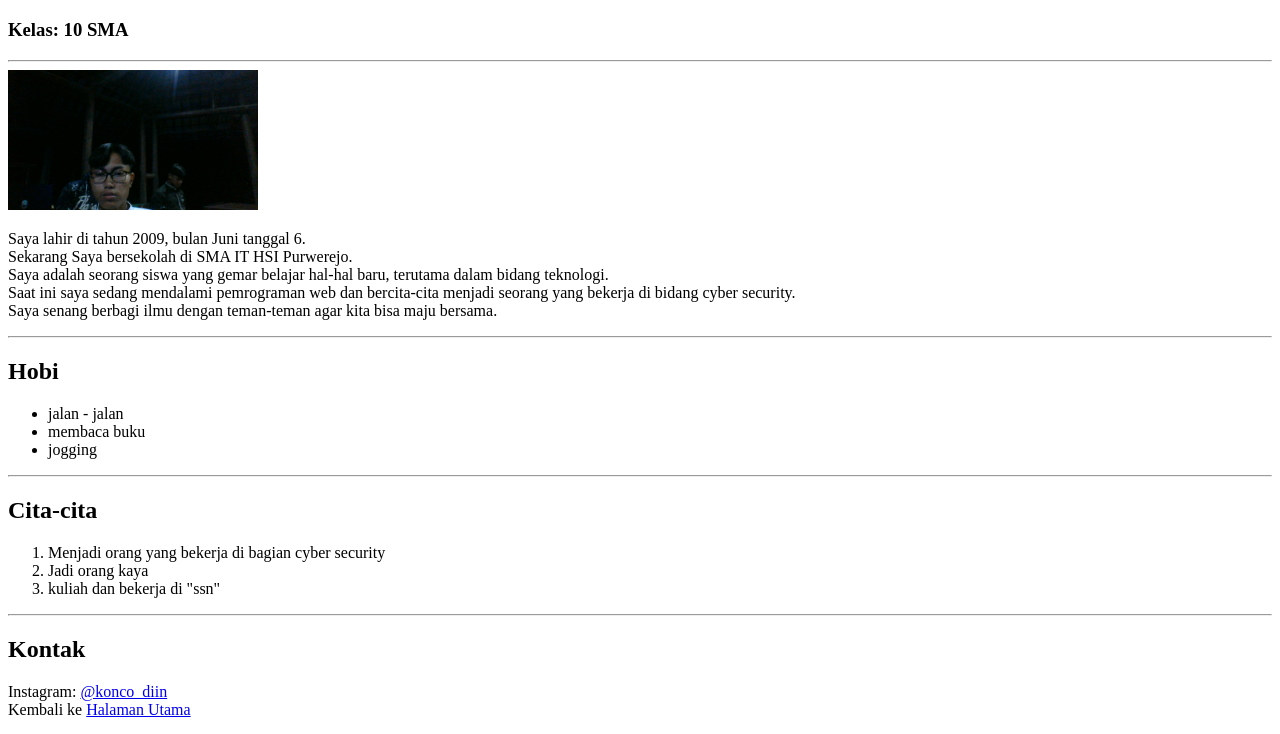
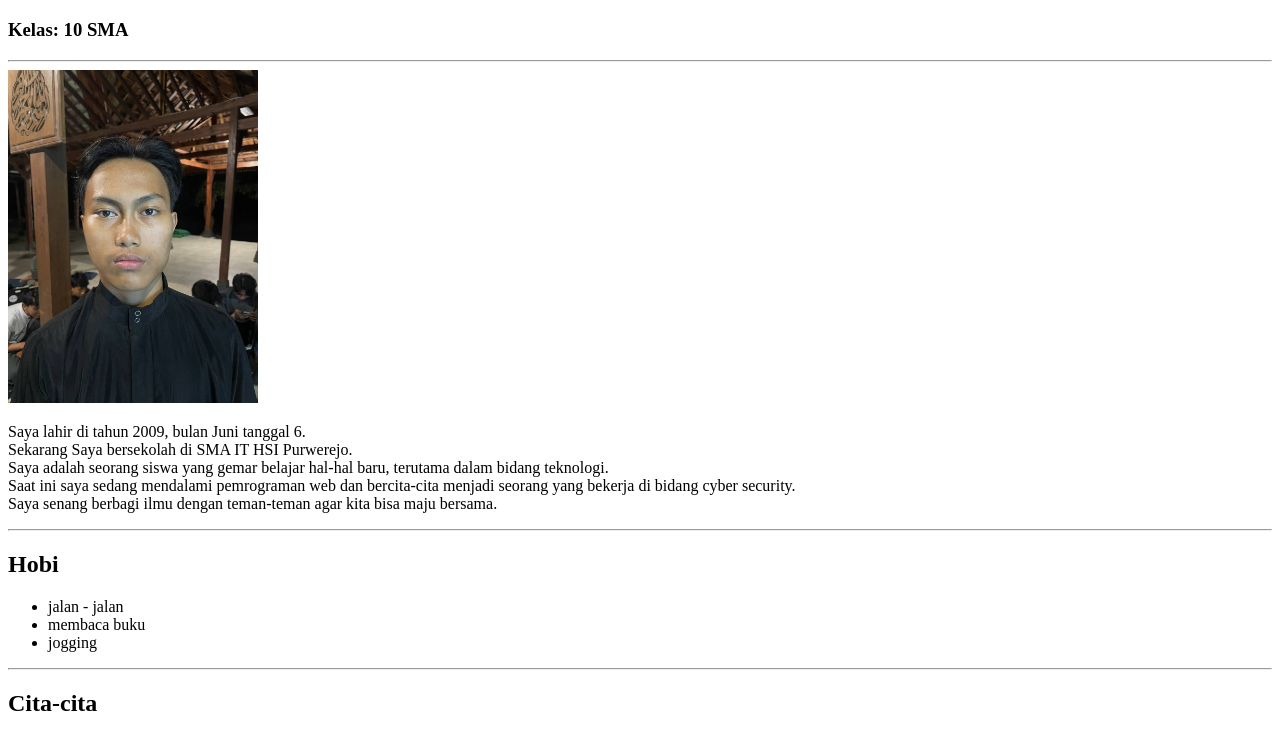
Before and after one commit to izzedinyunus-sys/html-dasar, a plain HTML site: page Tugas/biodata-html/biodata.html in a window 1280 px wide. Shown: the part 61-795 px from the top of the page. Drawn offline with Linux system fonts and the light colour scheme.

Commit message:
update readme file

```diff
--- a/Tugas/biodata-html/biodata.html
+++ b/Tugas/biodata-html/biodata.html
@@ -11,7 +11,7 @@
   <hr>
 
   <!-- Gambar dari file lokal -->
-  <img src="imagesfotodiri.jpg" alt="Foto saya" width="250">
+  <img src="fotodiri.jpg" alt="Foto saya" width="250">
 
   <p>
     Saya lahir di tahun 2009, bulan Juni tanggal 6. <br>
```
Also changed, not shown: Tugas/biodata-html/fotodiri.jpg (added), Tugas/biodata-html/imagesfotodiri.jpg (deleted).
